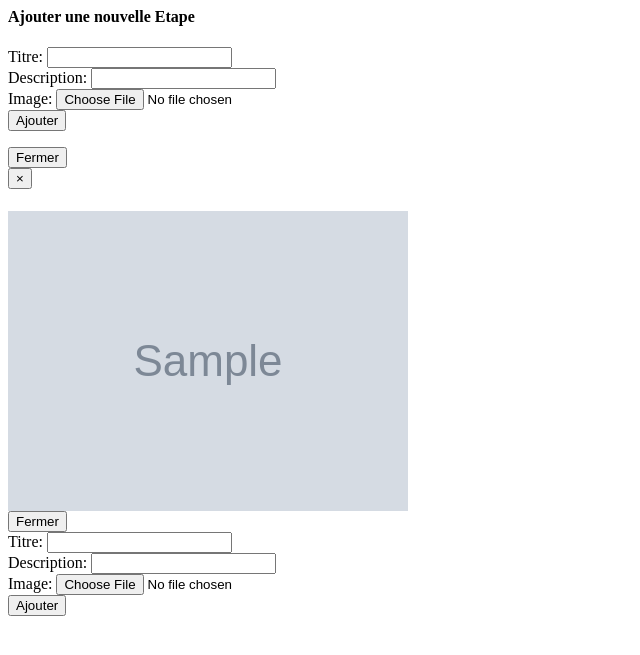
After one commit to MadaniRiad/Flask_aws, a Flask app: template templates/test.html in a window 1280 px wide. The commit adds this page. Shown: the top 655 px of the page, without its empty margins (0-640 px from the left). Run offline with Flask 3, Linux system fonts and the light colour scheme; the template is opened without the code that fills it: most values are stand-ins (such as "Sample title", 1, 10 or a date in 2020); grey boxes marked "Sample" are stand-in pictures.

Commit message:
update 1.1

```diff
--- a/app.py
+++ b/app.py
@@ -1,5 +1,10 @@
-from flask import Flask, render_template, request, redirect, url_for, flash
+from flask import Flask, render_template, request, redirect, url_for, flash, Response
 from flask_sqlalchemy import SQLAlchemy
+from pygments import highlight
+from pygments.lexers import PythonLexer
+from pygments.formatters import HtmlFormatter
+import os
+from werkzeug.utils import secure_filename
 
 
 
@@ -7,6 +12,7 @@ app = Flask(__name__)
 app.config['SQLALCHEMY_DATABASE_URI'] = 'postgresql://postgres:postgres@flaskdb.clysdtuc3hyb.eu-west-3.rds.amazonaws.com/flaskaws'
 app.config['SQLALCHEMY_TRACK_MODIFICATIONS'] = False
 app.secret_key="somethingunique"
+
 
 db = SQLAlchemy(app)
 
@@ -18,6 +24,7 @@ class BlogPosts(db.Model):
     description = db.Column(db.String(6000))
 
 
+
 @app.route('/')
 def index():
     posts = BlogPosts.query.all()
@@ -26,7 +33,8 @@ def index():
 @app.route('/add/', methods = ['POST'])
 def insert_post():
     if request.method =="POST":
-        post = BlogPosts(title = request.form.get('title'),
+        post = BlogPosts(id = request.form.get('id'),
+                         title = request.form.get('title'),
         description = request.form.get('description'))
         db.session.add(post)
         db.session.commit()
@@ -53,5 +61,9 @@ def delete(id):
     return redirect(url_for('index'))
 
 
+
+
+
+
 if __name__ == "__main__":
     app.run(debug=True)
--- a/templates/base.html
+++ b/templates/base.html
@@ -6,6 +6,7 @@
     <link href="https://cdn.jsdelivr.net/npm/bootstrap@5.3.0-alpha2/dist/css/bootstrap.min.css" rel="stylesheet" integrity="sha384-aFq/bzH65dt+w6FI2ooMVUpc+21e0SRygnTpmBvdBgSdnuTN7QbdgL+OapgHtvPp" crossorigin="anonymous">
 
 {% include 'navbar.html'%}
+
 </head>
 <body>
   {% block body %}
@@ -16,5 +17,6 @@
   <script src="https://cdn.jsdelivr.net/npm/bootstrap@5.3.0-alpha2/dist/js/bootstrap.bundle.min.js" integrity="sha384-qKXV1j0HvMUeCBQ+QVp7JcfGl760yU08IQ+GpUo5hlbpg51QRiuqHAJz8+BrxE/N" crossorigin="anonymous"></script>
 
 
+
 </body>
 </html>
--- a/templates/navbar.html
+++ b/templates/navbar.html
@@ -3,7 +3,7 @@
 <nav class="navbar navbar-expand-lg navbar-light bg-light">
     <div class="container">
       <a class="navbar-brand" href="">
-        <img src="{{url_for('static', filename='flask.png')}}" width="100" height="50" class="d-inline-block align-text-top">
+        <img src="{{url_for('static', filename='riad1.png')}}" width="400" height="200" class="d-inline-block align-text-top">
       </a>
       <ul class="navbar-nav">
         <li class="nav-item">
@@ -38,6 +38,7 @@
                   </div>
 
 
+
                   <div class="form-group">
                      <button class="btn btn-primary mt-4" type="soumettre">Ajouter</button>
                   </div>
--- /dev/null
+++ b/templates/test.html
@@ -0,0 +1,87 @@
+<!-- Modal for inserting a new step -->
+<div id="insert_modal" class="modal fade" role="dialog">
+    <div class="modal-dialog">
+      <div class="modal-content">
+        <div class="modal-header">
+          <h4 class="modal-title">Ajouter une nouvelle Etape</h4>
+        </div>
+        <div class="modal-body">
+          <form action="{{url_for('insert_post')}}" method="POST" enctype="multipart/form-data">
+
+            <div class="form-group">
+              <label>Titre:</label>
+              <input type="text" class="form-control" name="title" required="1">
+            </div>
+
+            <div class="form-group">
+              <label>Description:</label>
+              <input type="text" class="form-control" name="description" required="1">
+            </div>
+
+            <div class="form-group">
+              <label>Image:</label>
+              <input type="file" class="form-control" name="file" required="1">
+            </div>
+
+            <div class="form-group">
+              <button class="btn btn-primary mt-4" type="submit">Ajouter</button>
+            </div>
+
+          </form>
+        </div>
+        <div class="modal-footer">
+          <button type="button" class="btn btn-secondary" data-bs-dismiss="modal">Fermer</button>
+        </div>
+      </div>
+    </div>
+  </div>
+
+
+
+
+
+     <!-- Modal -->
+     <div id="info_modal" class="modal fade" role="dialog">
+      <div class="modal-dialog">
+        <!-- Modal content-->
+        <div class="modal-content">
+          <div class="modal-header">
+            <button type="button" class="close" data-dismiss="modal">&times;</button>
+            <h4 class="modal-title"></h4>
+          </div>
+          <div class="modal-body">
+
+            <tr>
+              <td width="300"><img src="{{post.image_url}}">
+              <td style="padding:20px;">
+              </td>
+            </tr>
+
+          <div class="modal-footer">
+            <button type="button" class="btn btn-default" data-dismiss="modal">Fermer</button>
+          </div>
+        </div>
+        </div>
+      </div>
+    </div>
+
+
+
+
+    <form action="{{url_for('insert_post')}}" method="POST" enctype="multipart/form-data">
+      <div class="form-group">
+          <label>Titre:</label>
+          <input type="text" class="form-control" name="title" required="1">
+      </div>
+      <div class="form-group">
+          <label>Description:</label>
+          <input type="text" class="form-control" name="description" required="1">
+      </div>
+      <div class="form-group">
+          <label>Image:</label>
+          <input type="file" class="form-control" name="image" required="1">
+      </div>
+      <div class="form-group">
+          <button class="btn btn-primary mt-4" type="submit">Ajouter</button>
+      </div>
+  </form>
```
Also changed, not shown: templates/index.html (+27 -28 lines), templates/response.html (added, +44 -0 lines), static/riad1.png (added), static/uploads/Capture_decran_du_2023-04-22_13-43-13.png (added).
